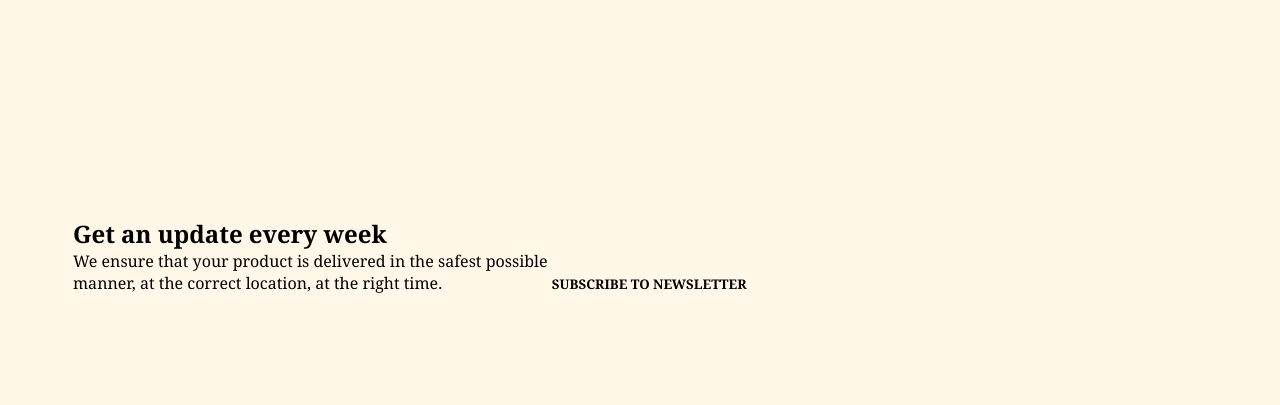
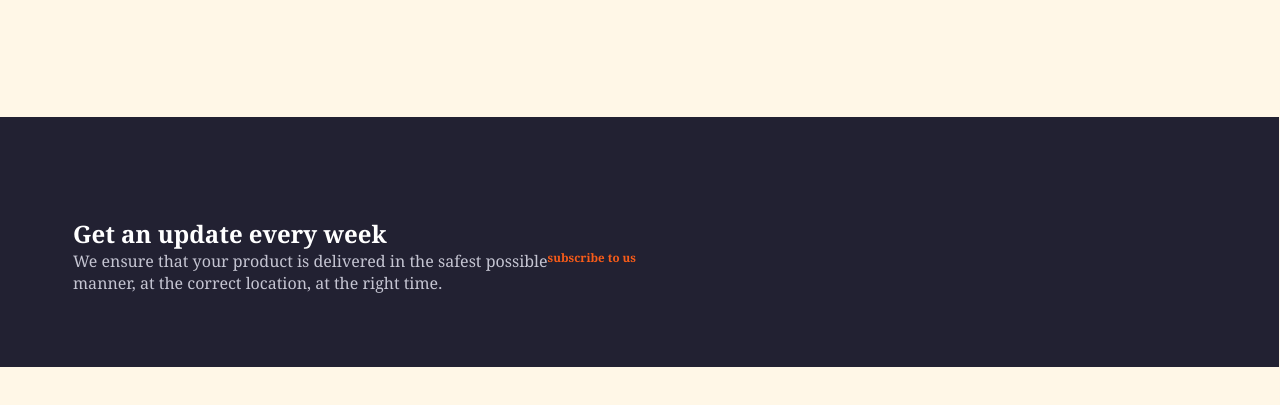
Before and after one commit to amerhonic/it-camp1, a plain HTML site: page fundemental arc/sajt/index.html in a window 1280 px wide. Shown: the part 4366-4771 px from the top of the page. Drawn offline with Linux system fonts and the light colour scheme.

Commit message:
down to 32

```diff
--- a/fundemental arc/sajt/index.html
+++ b/fundemental arc/sajt/index.html
@@ -281,8 +281,8 @@
           We ensure that your product is delivered in the safest possible <br />
           manner, at the correct location, at the right time.
         </p>
-        <h5>SUBSCRIBE TO NEWSLETTER</h5>
       </div>
+      <div class="major"><h5>subscribe to us</h5></div>
     </section>
   </body>
 </html>
--- a/fundemental arc/sajt/style.css
+++ b/fundemental arc/sajt/style.css
@@ -380,26 +380,29 @@ span {
 .pading {
   padding-top: 120px;
   padding-bottom: 120px;
-  padding: 0px 16px;
-  margin: 0px 57px;
-  width: 98%;
+  margin-right: 0px;
+  width: 103%;
   padding-top: 100px;
   padding-bottom: 100px;
-}
-
-.dole {
-  display: inline-block;
-  width: 98%;
-}
-.dole h5 {
-  text-align: end;
+  height: 250px;
+  background-color: #222132;
+  padding-right: 0px;
+  margin-bottom: 250px;
 }
 .dole h2 {
+  color: white;
   display: inline-block;
 }
 .dole p {
-  display: inline-block;
+  color: #c5c5d2;
+  float: left;
 }
-.dole h5 {
-  display: inline-block;
+
+.major {
+  font-size: 14px;
+  color: #f95c19;
 }
+.dole {
+  margin: 0px 57px;
+  padding: 0px 16px;
+}
```
